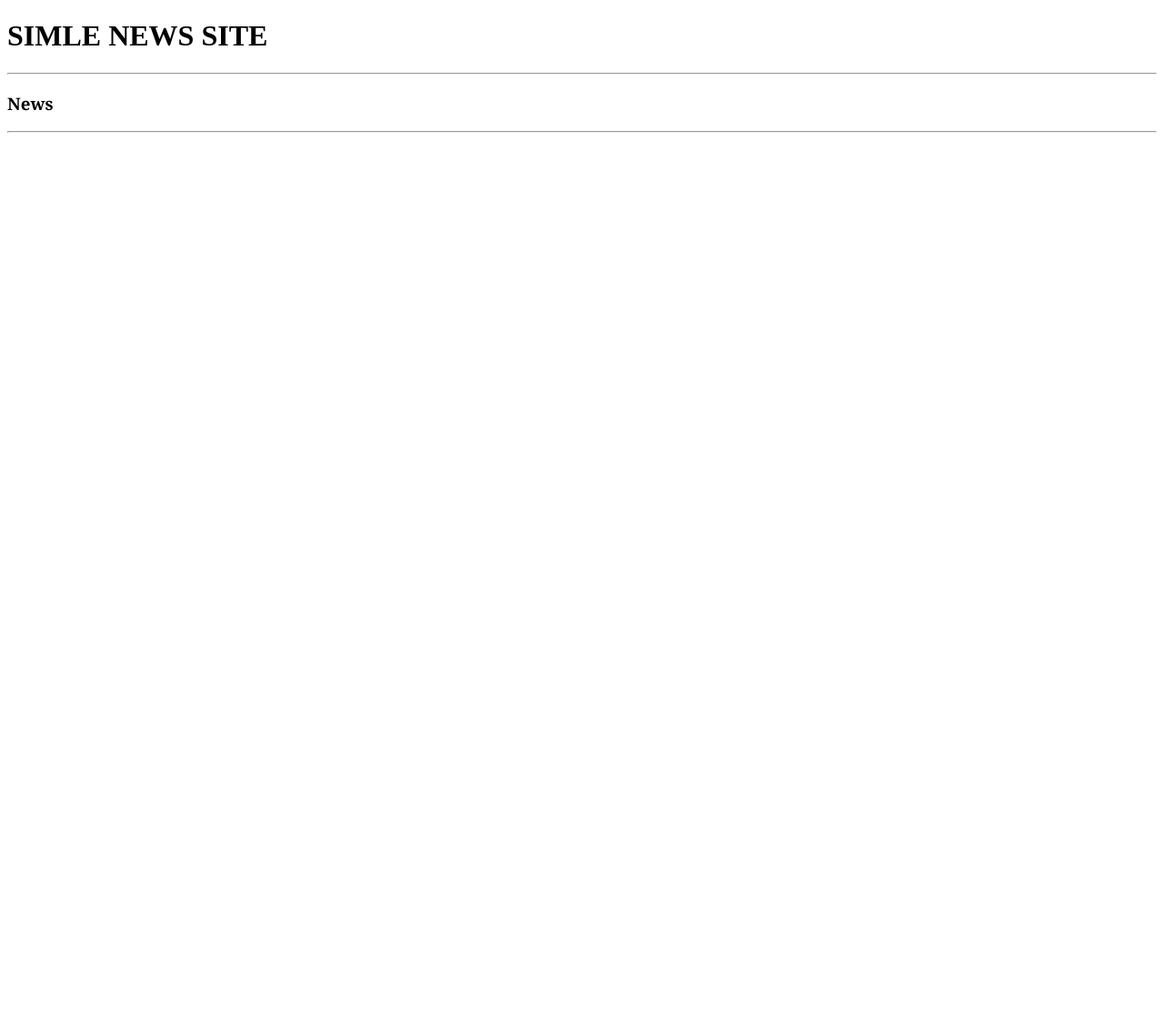
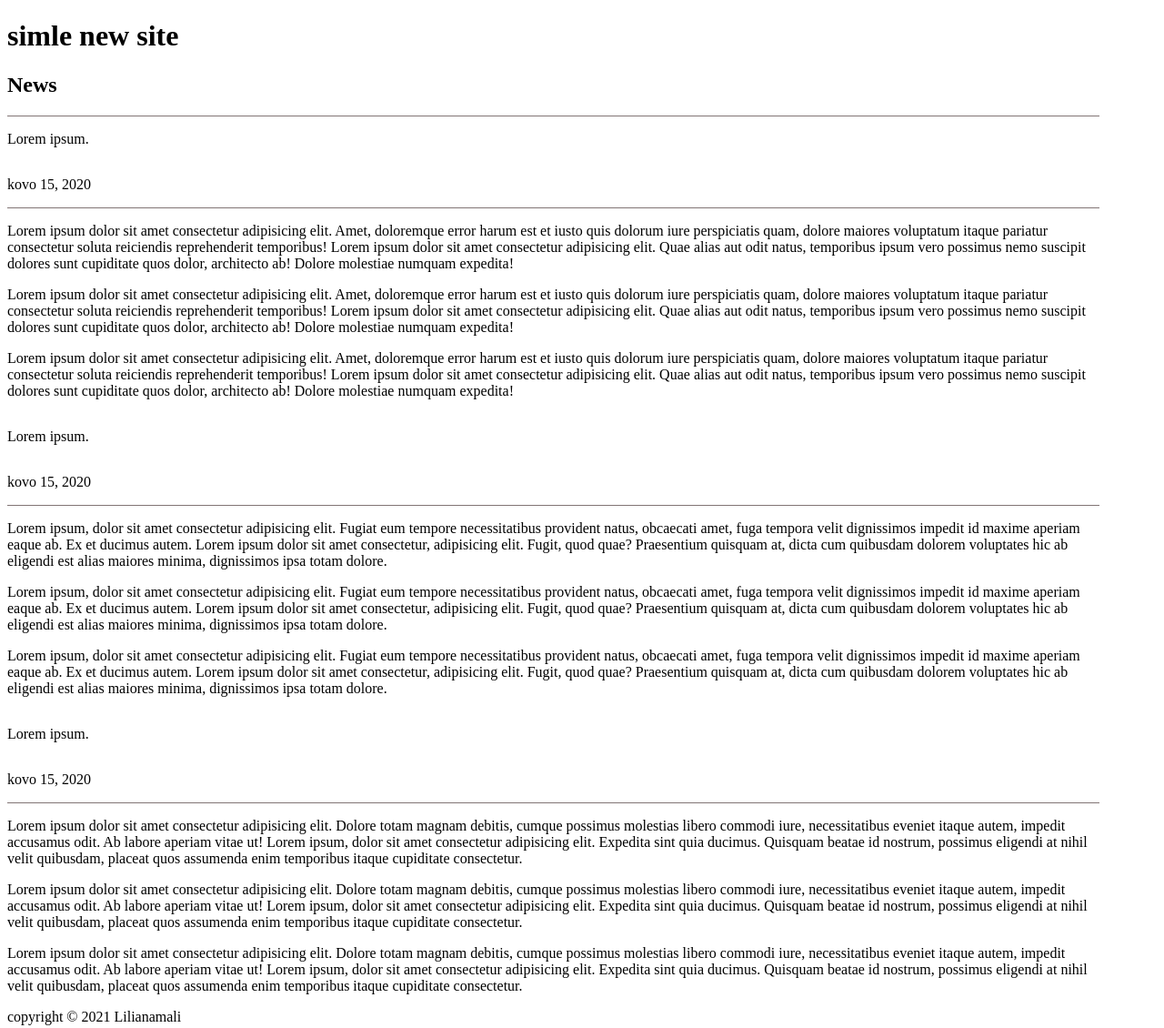
Before and after one commit to Lilianamali/fIRST_PRACTIKE, a plain HTML site: page index.html in a window 1280 px wide. Shown: the whole page at 91% size. Before the commit the page ends 800 px from the top, so only its background shows below. Drawn offline with Linux system fonts and the light colour scheme.

Commit message:
LOREM IDETAS

```diff
--- a/dist/css/simplenews.css
+++ b/dist/css/simplenews.css
@@ -1,11 +1,13 @@
-h1 {
+.box {
+    border-bottom: 1px solid rgb(129, 116, 116);
+}
+.main {
+    width: 95%;
 
-    font-family: 'Times New Roman', Times, serif;
-    color: black;
-
-    }
-.heading
-{
-    font-family: Georgia, 'Times New Roman', Times, serif;
-    color: black;
 }
+.box p {
+    display: inline-block;
+}
+.left {
+    width: 93%;
+}
--- a/index.html
+++ b/index.html
@@ -4,14 +4,53 @@
     <meta charset="UTF-8">
     <meta http-equiv="X-UA-Compatible" content="IE=edge">
     <meta name="viewport" content="width=device-width, initial-scale=1.0">
+    <link rel="stylesheet" href="dist/css/simplenews.css">
     <title>Simple News</title>
-<link rel="stylesheet" href="dist/css/simplenews.css">
 </head>
 
 <body>
-    <h1>SIMLE NEWS SITE</h1>
-    <hr>
-    <h3 class="heading">News</h3>
-    <hr>
+
+<div class="header">
+    <h1>simle new site</h1>
+</div>
+
+<div class="main">
+
+    <div class="box">
+        <h2>News</h2>
+
+    </div>
+    <div class="box">
+        <p class="left">Lorem ipsum.</p>
+        <p class="right">kovo 15, 2020</p>
+
+    </div>
+    <p>Lorem ipsum dolor sit amet consectetur adipisicing elit. Amet, doloremque error harum est et iusto quis dolorum iure perspiciatis quam, dolore maiores voluptatum itaque pariatur consectetur soluta reiciendis reprehenderit temporibus! Lorem ipsum dolor sit amet consectetur adipisicing elit. Quae alias aut odit natus, temporibus ipsum vero possimus nemo suscipit dolores sunt cupiditate quos dolor, architecto ab! Dolore molestiae numquam expedita!</p>
+    <p>Lorem ipsum dolor sit amet consectetur adipisicing elit. Amet, doloremque error harum est et iusto quis dolorum iure perspiciatis quam, dolore maiores voluptatum itaque pariatur consectetur soluta reiciendis reprehenderit temporibus! Lorem ipsum dolor sit amet consectetur adipisicing elit. Quae alias aut odit natus, temporibus ipsum vero possimus nemo suscipit dolores sunt cupiditate quos dolor, architecto ab! Dolore molestiae numquam expedita!</p>
+    <p>Lorem ipsum dolor sit amet consectetur adipisicing elit. Amet, doloremque error harum est et iusto quis dolorum iure perspiciatis quam, dolore maiores voluptatum itaque pariatur consectetur soluta reiciendis reprehenderit temporibus! Lorem ipsum dolor sit amet consectetur adipisicing elit. Quae alias aut odit natus, temporibus ipsum vero possimus nemo suscipit dolores sunt cupiditate quos dolor, architecto ab! Dolore molestiae numquam expedita!</p>
+
+    <div class="box">
+        <p class="left">Lorem ipsum.</p>
+        <p class="right">kovo 15, 2020</p>
+
+    </div>
+    <p>Lorem ipsum, dolor sit amet consectetur adipisicing elit. Fugiat eum tempore necessitatibus provident natus, obcaecati amet, fuga tempora velit dignissimos impedit id maxime aperiam eaque ab. Ex et ducimus autem. Lorem ipsum dolor sit amet consectetur, adipisicing elit. Fugit, quod quae? Praesentium quisquam at, dicta cum quibusdam dolorem voluptates hic ab eligendi est alias maiores minima, dignissimos ipsa totam dolore. </p>
+    <p>Lorem ipsum, dolor sit amet consectetur adipisicing elit. Fugiat eum tempore necessitatibus provident natus, obcaecati amet, fuga tempora velit dignissimos impedit id maxime aperiam eaque ab. Ex et ducimus autem. Lorem ipsum dolor sit amet consectetur, adipisicing elit. Fugit, quod quae? Praesentium quisquam at, dicta cum quibusdam dolorem voluptates hic ab eligendi est alias maiores minima, dignissimos ipsa totam dolore.</p>
+    <p>Lorem ipsum, dolor sit amet consectetur adipisicing elit. Fugiat eum tempore necessitatibus provident natus, obcaecati amet, fuga tempora velit dignissimos impedit id maxime aperiam eaque ab. Ex et ducimus autem. Lorem ipsum dolor sit amet consectetur, adipisicing elit. Fugit, quod quae? Praesentium quisquam at, dicta cum quibusdam dolorem voluptates hic ab eligendi est alias maiores minima, dignissimos ipsa totam dolore. </p>
+
+    <div class="box">
+        <p class="left">Lorem ipsum.</p>
+        <p class="right">kovo 15, 2020</p>
+    </div>
+    <p>Lorem ipsum dolor sit amet consectetur adipisicing elit. Dolore totam magnam debitis, cumque possimus molestias libero commodi iure, necessitatibus eveniet itaque autem, impedit accusamus odit. Ab labore aperiam vitae ut! Lorem ipsum, dolor sit amet consectetur adipisicing elit. Expedita sint quia ducimus. Quisquam beatae id nostrum, possimus eligendi at nihil velit quibusdam, placeat quos assumenda enim temporibus itaque cupiditate consectetur.</p>
+    <p>Lorem ipsum dolor sit amet consectetur adipisicing elit. Dolore totam magnam debitis, cumque possimus molestias libero commodi iure, necessitatibus eveniet itaque autem, impedit accusamus odit. Ab labore aperiam vitae ut! Lorem ipsum, dolor sit amet consectetur adipisicing elit. Expedita sint quia ducimus. Quisquam beatae id nostrum, possimus eligendi at nihil velit quibusdam, placeat quos assumenda enim temporibus itaque cupiditate consectetur.</p>
+    <p>Lorem ipsum dolor sit amet consectetur adipisicing elit. Dolore totam magnam debitis, cumque possimus molestias libero commodi iure, necessitatibus eveniet itaque autem, impedit accusamus odit. Ab labore aperiam vitae ut! Lorem ipsum, dolor sit amet consectetur adipisicing elit. Expedita sint quia ducimus. Quisquam beatae id nostrum, possimus eligendi at nihil velit quibusdam, placeat quos assumenda enim temporibus itaque cupiditate consectetur.</p>
+</div>
+
+<div class="footer">
+    <p>copyright &COPY; 2021 Lilianamali</p>
+</div>
+
+
 </body>
 </html>
```
